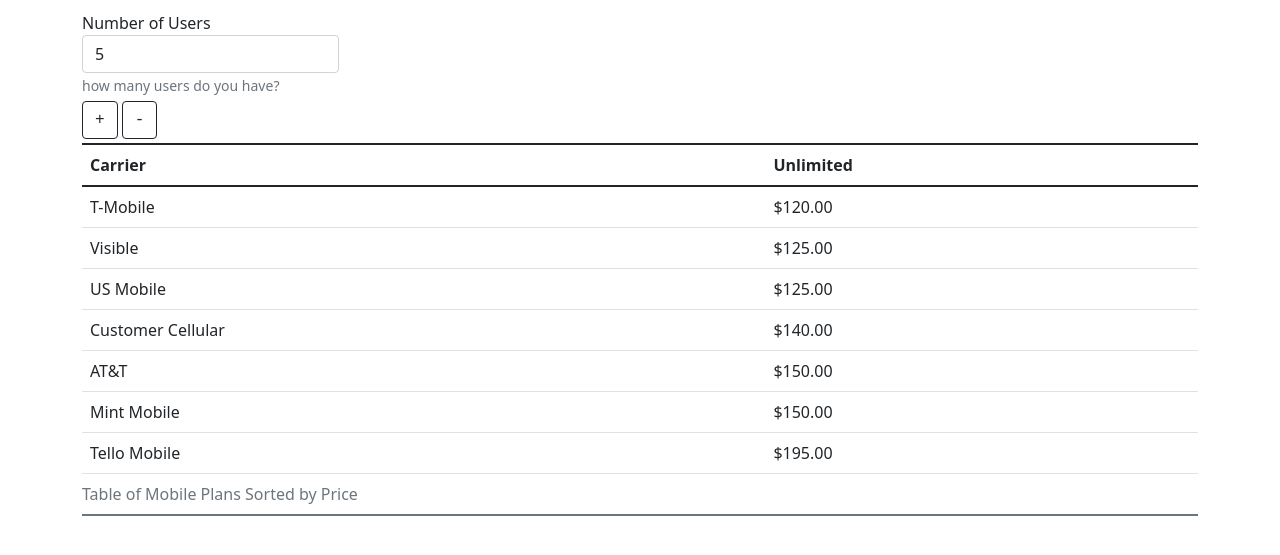
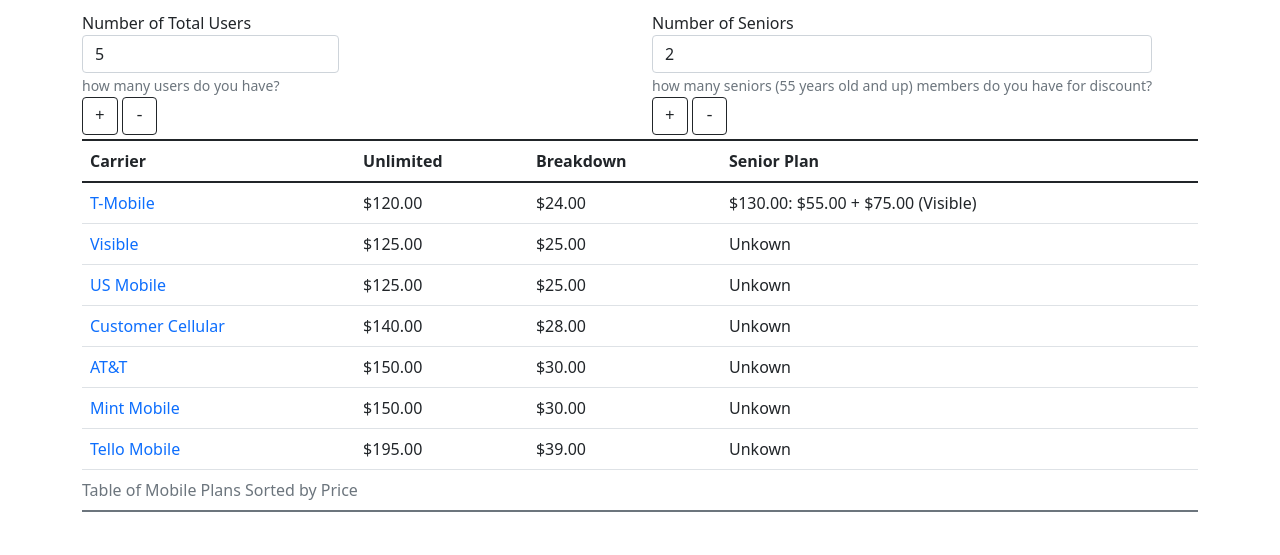
Before and after one commit to dotku/mobile-phone-plan-picker, a website with bundled scripts: page index.html in a window 1280 px wide. Shown: the part 69-624 px from the top of the page. Built offline with nearby package versions, Linux system fonts and the light colour scheme.

Commit message:
add senior support

```diff
--- /dev/null
+++ b/assets/js/main.js
@@ -0,0 +1,103 @@
+import plans from "./plans.js";
+import { getUSDPrice } from "./utils.js";
+
+(function main() {
+  console.log("main");
+  // console.log("senior plan", plans.tMobile.getUnlimitedSeniorPlanPrice(5, 2));
+  getTable();
+})();
+
+const inputNumberOfUsers = document.getElementById("number-of-users");
+const inputNumberOfSeniors = document.getElementById("number-of-seniors");
+
+document.getElementById("number-of-users").onchange = () => {
+  getTable();
+};
+
+document.querySelector(".btn.plus").onclick = () => {
+  // console.log(inputNumberOfUsers.value);
+  inputNumberOfUsers.value = parseInt(inputNumberOfUsers.value) + 1;
+  getTable();
+};
+
+document.querySelector(".btn.minus").onclick = () => {
+  // console.log(inputNumberOfUsers.value);
+  inputNumberOfUsers.value = parseInt(inputNumberOfUsers.value) - 1;
+  getTable();
+};
+
+document.querySelector(".btn.plus-senior").onclick = () => {
+  // console.log(inputNumberOfUsers.value);
+  inputNumberOfSeniors.value = parseInt(inputNumberOfSeniors.value) + 1;
+  getTable();
+};
+
+document.querySelector(".btn.minus-senior").onclick = () => {
+  // console.log(inputNumberOfUsers.value);
+  inputNumberOfSeniors.value = parseInt(inputNumberOfSeniors.value) - 1;
+  getTable();
+};
+
+const getUnlimitedPlanNumberByCarrierName = (carrier, numberOfUsers) => {
+  return plans[carrier].getUnlimitedPlanPrice
+    ? plans[carrier].getUnlimitedPlanPrice(numberOfUsers)
+    : 0;
+};
+
+const getUnlimitedPlanPriceByCarrierName = (carrier, numberOfUsers) => {
+  return plans[carrier].getUnlimitedPlanPrice
+    ? plans[carrier].getUnlimitedPlanPrice(numberOfUsers)
+    : "Unkown";
+};
+
+function getTable() {
+  const tBody = document.querySelector("tbody");
+  tBody.innerHTML = "";
+  const numberOfUsers = document.getElementById("number-of-users").value;
+  const numberOfSenior = document.getElementById("number-of-seniors").value;
+
+  const sortedPlans = Object.entries(plans)
+    .sort(
+      (a, b) =>
+        a[1].getUnlimitedPlanPrice(numberOfUsers) -
+        b[1].getUnlimitedPlanPrice(numberOfUsers)
+    )
+    .reduce((r, [k, v]) => ({ ...r, [k]: v }), {});
+
+  const getUnlimitedTotalPrice = (carrier) => {
+    return plans[carrier].getUnlimitedPlanPrice
+      ? plans[carrier].getUnlimitedPlanPrice(numberOfUsers)
+      : "Unkown";
+  };
+
+  const getUnlimitedBreakdownPrice = (carrier) => {
+    return plans[carrier].getUnlimitedPlanPrice
+      ? plans[carrier].getUnlimitedPlanPrice(numberOfUsers) / numberOfUsers
+      : "Unkown";
+  };
+
+  const getUnlimitedSeniorPlanPrice = (carrier) => {
+    return plans[carrier].getUnlimitedSeniorPlanPrice
+      ? plans[carrier].getUnlimitedSeniorPlanPrice({
+          numUsers: parseInt(numberOfUsers),
+          numSeniors: parseInt(numberOfSenior),
+        })
+      : "Unkown";
+  };
+
+  Object.keys(sortedPlans).map((item) => {
+    // console.log(plans[item]);
+    const row = document.createElement("tr");
+    row.innerHTML = `<td><a href=${plans[item].website || "#"}>${
+      plans[item].label || item
+    }</a></td>`;
+    row.innerHTML += `<td>${getUSDPrice(getUnlimitedTotalPrice(item))}</td>`;
+    row.innerHTML += `<td>${getUSDPrice(
+      getUnlimitedBreakdownPrice(item)
+    )}</td>`;
+    row.innerHTML += `<td>${getUSDPrice(
+      getUnlimitedSeniorPlanPrice(item)
+    )}</td>`;
+    tBody.append(row);
+  });
+}
--- a/assets/js/plans.js
+++ b/assets/js/plans.js
@@ -1,3 +1,20 @@
+import { getUSDPrice } from "./utils.js";
+
+export const getBestUnlimitedPrice = (numUsers) => {
+  let min = Number.MAX_SAFE_INTEGER;
+  let carrier = "";
+  Object.values(plans).forEach((item) => {
+    const currentUnlimitedPrice = item.getUnlimitedPlanPrice(numUsers);
+    if (currentUnlimitedPrice < min) {
+      console.log(currentUnlimitedPrice);
+      min = currentUnlimitedPrice;
+      carrier = item.label;
+    }
+  });
+
+  return { min, carrier };
+};
+
 const att = {
   label: "AT&T",
   getUnlimitedPlanPrice: (numUsers) => {
@@ -19,6 +36,14 @@
 
 const tMobile = {
   label: "T-Mobile",
+  getUnlimitedSeniorPlanPrice: ({ numUsers, numSeniors }) => {
+    console.log(tello.label);
+    const { min, carrier } = getBestUnlimitedPrice(numUsers - numSeniors);
+    const seniorTotal = numSeniors * 27.5;
+    return `${getUSDPrice(seniorTotal + min)}: ${getUSDPrice(
+      seniorTotal
+    )} + ${getUSDPrice(min)} (${carrier})`;
+  },
   getUnlimitedPlanPrice: (numUsers) => {
     numUsers = parseInt(numUsers);
     switch (parseInt(numUsers)) {
@@ -58,7 +83,7 @@
       case 3:
         return 90;
       default:
-        return 30 * (numUsers - 2) + 25 * (numUsers - 3) || 0;
+        return 90 + 25 * (numUsers - 3) || 0;
     }
   },
   dataUnlimited: true,
--- /dev/null
+++ b/assets/js/utils.js
@@ -0,0 +1,3 @@
+export function getUSDPrice(num) {
+  return num.toLocaleString("en-US", { style: "currency", currency: "USD" });
+}
--- a/index.html
+++ b/index.html
@@ -3,6 +3,11 @@
   <head>
   <!-- CSS only -->
 <link href="https://cdn.jsdelivr.net/npm/bootstrap@5.1.3/dist/css/bootstrap.min.css" rel="stylesheet" integrity="sha384-1BmE4kWBq78iYhFldvKuhfTAU6auU8tT94WrHftjDbrCEXSU1oBoqyl2QvZ6jIW3" crossorigin="anonymous">
+<style>
+  a {
+    text-decoration: none;
+  }
+</style>
   <title>Phone Plan Picker</title>
 </head>
 <header>
@@ -11,21 +16,37 @@
   </div>
 </header>
 <div class="container">
-  <div class="form-group mb-1">
-    <label>Number of Users</labels>
-      <input class="form-control" placeholder="" type="number" value="5" id="number-of-users"/>
-      <small class="form-text">how many users do you have?</small>
+  <div class="row">
+  <div class="form-group mb-1 col-6">
+    <div>
+    <label>Number of Total Users</labels>
+    <input class="form-control" placeholder="" type="number" value="5" id="number-of-users"/>
+    <small class="form-text">how many users do you have?</small>
   </div>
-  <div class="form-group mb-1">
-    <div class="btn btn-outline-dark plus" style="font-family:monospace;"> + </div>
+    <div>
+      <div class="btn btn-outline-dark plus" style="font-family:monospace;"> + </div>
     <div class="btn btn-outline-dark minus" style="font-family:monospace;"> - </div>
+    </div>
   </div>
+  <div class="form-group mb-1 col-6">
+    <label>Number of Seniors</labels>
+    <input class="form-control" placeholder="" type="number" value="2" id="number-of-seniors"/>
+    <small class="form-text">how many seniors (55 years old and up) members do you have for discount?</small>
+    <div>
+      <div class="btn btn-outline-dark plus-senior" style="font-family:monospace;"> + </div>
+    <div class="btn btn-outline-dark minus-senior" style="font-family:monospace;"> - </div>
+    </div>
+  </div>
+</div>
+
   <table class="table">
     <caption>Table of Mobile Plans Sorted by Price<caption>
     <thead>
       <tr class="table-head">
         <th>Carrier</th>
         <th>Unlimited</th>
+        <th>Breakdown</th>
+        <th>Senior Plan</th>
       </tr>
     </thead>
     <tbody>
@@ -33,57 +54,5 @@
     </tbody>
   </table>
 </div>
-    <script type="module">
-      import plans from "./assets/js/plans.js";
-
-const inputNumberOfUsers = document.getElementById("number-of-users");
-
-document.getElementById("number-of-users").onchange = () => {
-  genTable();
-};
-
-document.querySelector(".btn.plus").onclick = () => {
-  // console.log(inputNumberOfUsers.value);
-  inputNumberOfUsers.value = parseInt(inputNumberOfUsers.value) + 1;
-  genTable();
-};
-
-document.querySelector(".btn.minus").onclick = () => {
-  // console.log(inputNumberOfUsers.value);
-  inputNumberOfUsers.value = parseInt(inputNumberOfUsers.value) - 1;
-  genTable();
-};
-
-function genTable() {
-  const tBody = document.querySelector("tbody");
-  tBody.innerHTML = "";
-  const numberOfUsers = document.getElementById("number-of-users").value;
-  const getUnlimitedPlanPriceByCarrierName = (carrier) => {
-    return plans[carrier].getUnlimitedPlanPrice
-      ? plans[carrier]
-          .getUnlimitedPlanPrice(numberOfUsers)
-          .toLocaleString("en-US", {style:"currency", currency:"USD"})
-      : "Unkown";
-  };
-  const sortedPlans = Object
-    .entries(plans)
-    .sort((a, b) =>
-          a[1].getUnlimitedPlanPrice(numberOfUsers) - b[1].getUnlimitedPlanPrice(numberOfUsers)
-    )
-    .reduce((r, [k, v]) => ({...r, [k]: v}), {});
-
-  Object.keys(sortedPlans).map((item) => {
-    // console.log(plans[item]);
-    const row = document.createElement("tr");
-    row.innerHTML = `<td>${plans[item].label || item}</td>`;
-    row.innerHTML += `<td>${getUnlimitedPlanPriceByCarrierName(item)}</td>`;
-    tBody.append(row);
-  });
-}
-      (function main() {
-  genTable();
-})();
-
-
-    </script>
+    <script type="module" src="./assets/js/main.js"></script>
     </html>
```
Also changed, not shown: package.json (added, +20 -0 lines).
